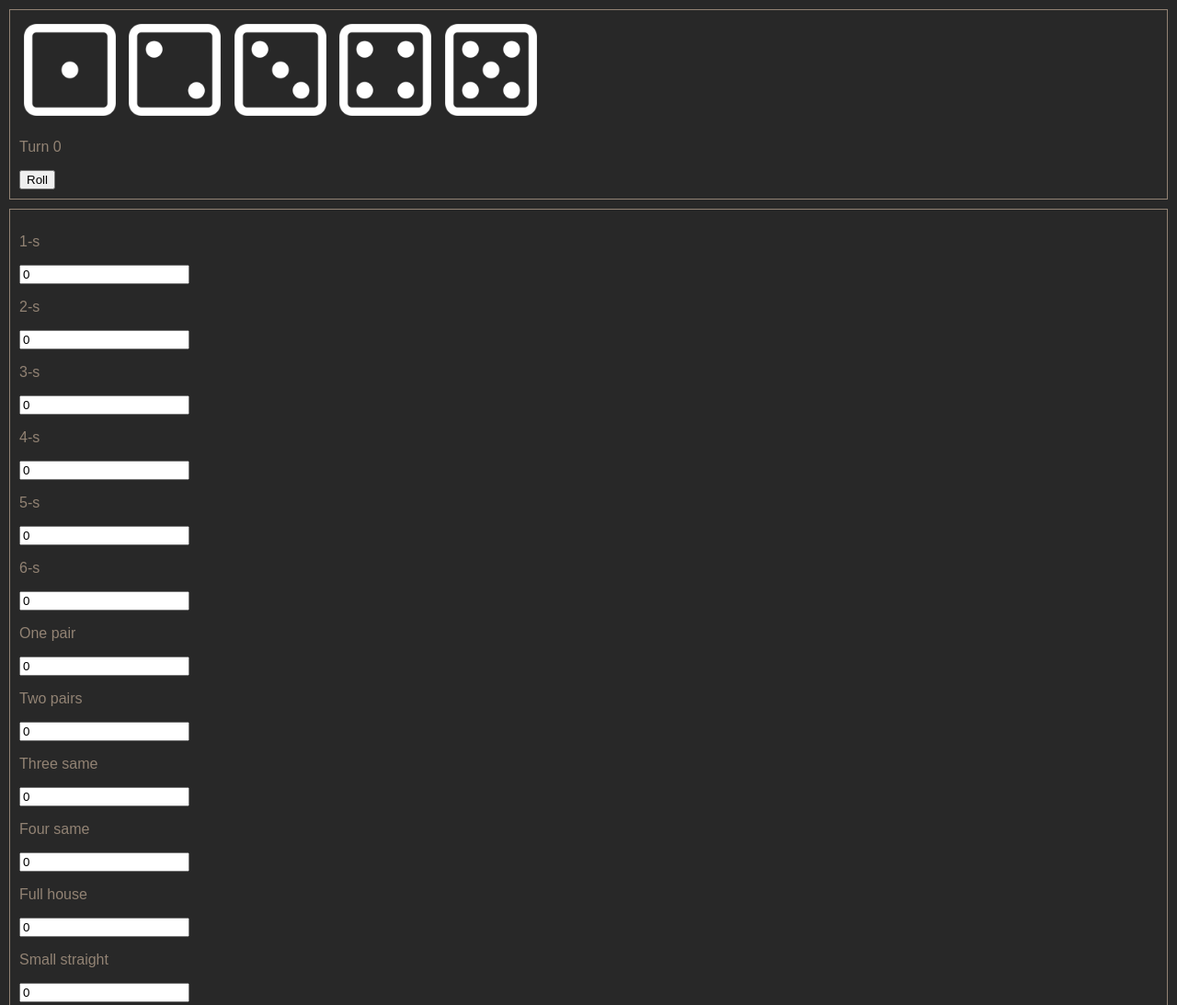
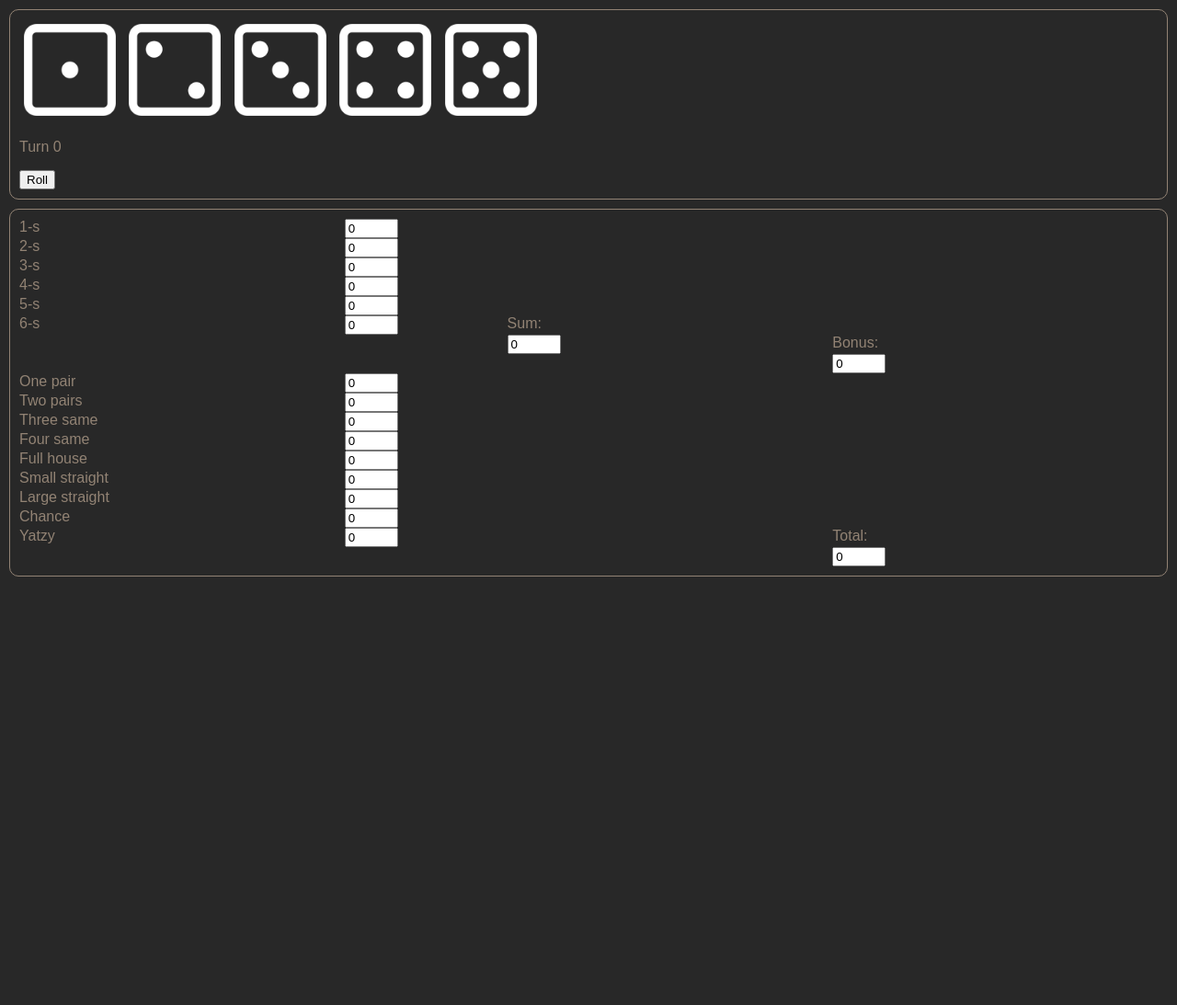
Before and after one commit to rasmusmeinert/yatzy_js, a website: page index.html in a window 1280 px wide. Shown: the top 1093 px of the page at 92% size. After the commit the page ends 800 px from the top, so only its background shows below. Drawn offline with Linux system fonts and the light colour scheme.

Commit message:
done for i dag

```diff
--- a/index.html
+++ b/index.html
@@ -22,73 +22,42 @@
 
         <section id="scoreSection">
             <div id="scorePane">
-                <div class="score">
-                    <p>1-s</p>
-                    <input type="text" id="txfOnes" value="0" readonly>
-                </div>
-                <div class="score">
-                    <p>2-s</p>
-                    <input type="text" id="txfTwos" value="0" readonly>
-                </div>
-                <div class="score">
-                    <p>3-s</p>
-                    <input type="text" id="txfThrees" value="0" readonly>
-                </div>
-                <div class="score">
-                    <p>4-s</p>
-                    <input type="text" id="txfFours" value="0" readonly>
-                </div>
-                <div class="score">
-                    <p>5-s</p>
-                    <input type="text" id="txfFives" value="0" readonly>
-                </div>
-                <div class="score">
-                    <p>6-s</p>
-                    <input type="text" id="txfSixes" value="0" readonly>
-                </div>
-                <div class="score">
-                    <p>One pair</p>
-                    <input type="text" id="txfOnePair" value="0" readonly>
-                </div>
-                <div class="score">
-                    <p>Two pairs</p>
-                    <input type="text" id="txfTwoPairs" value="0" readonly>
-                </div>
-                <div class="score">
-                    <p>Three same</p>
-                    <input type="text" id="txfThreeSame" value="0" readonly>
-                </div>
-                <div class="score">
-                    <p>Four same</p>
-                    <input type="text" id="txfFourSame" value="0" readonly>
-                </div>
-                <div class="score">
-                    <p>Full house</p>
-                    <input type="text" id="txfFullHouse" value="0" readonly>
-                </div>
-                <div class="score">
-                    <p>Small straight</p>
-                    <input type="text" id="txfSmallStraight" value="0" readonly>
-                </div>
-                <div class="score">
-                    <p>Large straight</p>
-                    <input type="text" id="txfLargeStraight" value="0" readonly>
-                </div>
-                <div class="score">
-                    <p>Chance</p>
-                    <input type="text" id="txfChance" value="0" readonly>
-                </div>
-                <div class="score">
-                    <p>Yatzy</p>
-                    <input type="text" id="txfYatzy" value="0" readonly>
-                </div>
-
-
-                <input type="text" id="txfSum" value="0" readonly>
-                <input type="text" id="txfBonus" value="0" readonly>
-
-
-                <input type="text" id="txfTotal" value="0" readonly>
+                <label class="col1">1-s</label>
+                <input type="text" id="txfOnes" value="0" class="col2" readonly>
+                <label class="col1">2-s</label>
+                <input type="text" id="txfTwos" value="0" class="col2" readonly>
+                <label class="col1">3-s</label>
+                <input type="text" id="txfThrees" value="0" readonly>
+                <label class="col1">4-s</label>
+                <input type="text" id="txfFours" value="0" class="col2" readonly>
+                <label class="col1">5-s</label>
+                <input type="text" id="txfFives" value="0" class="col2" readonly>
+                <label class="col1">6-s</label>
+                <input type="text" id="txfSixes" value="0" class="col2" readonly>
+                <label class="col3">Sum:</label>
+                <input type="text" id="txfSum" value="0" class="col3" readonly>
+                <label class="col4">Bonus:</label>
+                <input type="text" id="txfBonus" value="0" class="col4" readonly>
+                <label class="col1">One pair</label>
+                <input type="text" id="txfOnePair" value="0" class="col2" readonly>
+                <label class="col1">Two pairs</label>
+                <input type="text" id="txfTwoPairs" value="0" class="col2" readonly>
+                <label class="col1">Three same</label>
+                <input type="text" id="txfThreeSame" value="0" class="col2" readonly>
+                <label class="col1">Four same</label class="col1">
+                <input type="text" id="txfFourSame" value="0" class="col2" readonly>
+                <label class="col1">Full house</label>
+                <input type="text" id="txfFullHouse" value="0" class="col2" readonly>
+                <label class="col1">Small straight</label>
+                <input type="text" id="txfSmallStraight" value="0" class="col2" readonly>
+                <label class="col1">Large straight</label>
+                <input type="text" id="txfLargeStraight" value="0" class="col2" readonly>
+                <label class="col1">Chance</label>
+                <input type="text" id="txfChance" value="0" class="col2" readonly>
+                <label class="col1">Yatzy</label>
+                <input type="text" id="txfYatzy" value="0" class="col2" readonly>
+                <label class="col4">Total:</label>
+                <input type="text" id="txfTotal" value="0" class="col4" readonly>
             </div>
         </section>
     </body>
--- a/yatzy.css
+++ b/yatzy.css
@@ -13,6 +13,36 @@ section {
     padding: 10px;
     border: 1px solid #928374;
     margin: 10px;
+    border-radius: 10px;
+}
+
+input[type="text"] {
+    width: 50px;
+}
+
+#scorePane {
+    display: grid;
+    grid-template-columns: 2fr 1fr 2fr 2fr;
+}
+
+label {
+    color:#928374;
+}
+
+.col1 {
+    grid-column: 1;
+}
+
+.col2 {
+    grid-column: 2;
+}
+
+.col3 {
+    grid-column: 3;
+}
+
+.col4 {
+    grid-column: 4;
 }
 
 .dice {
```
